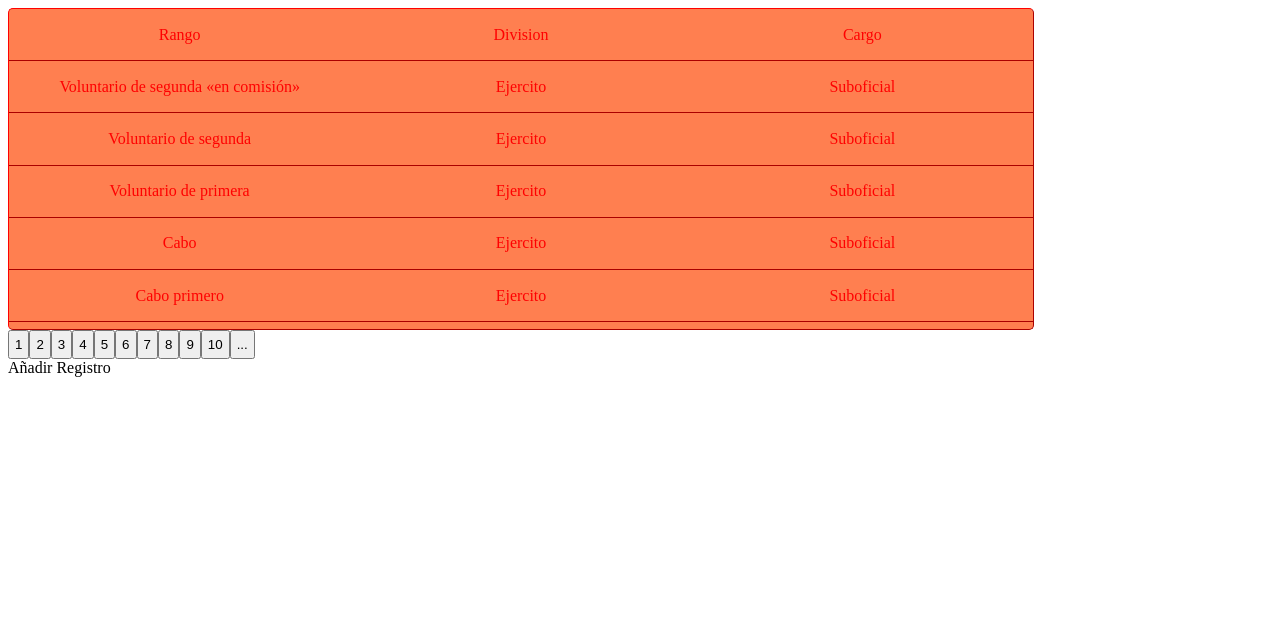
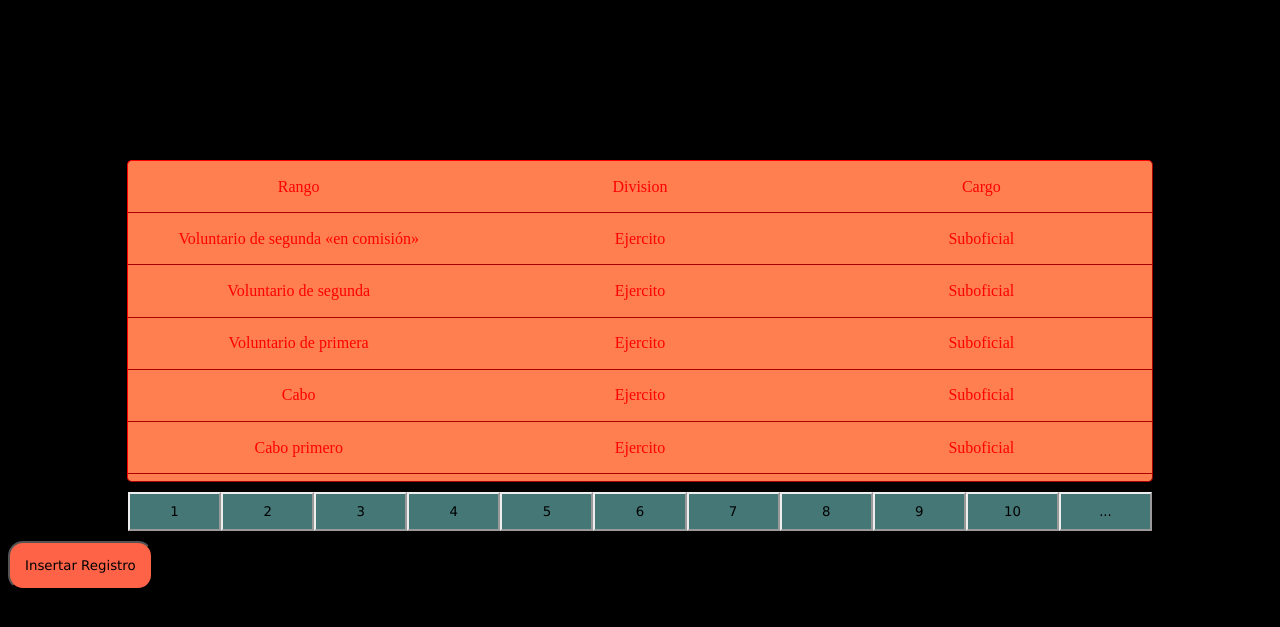
Before and after one commit to rodrigoacosta46/rodrigo_lab, a PHP site: page / in a window 1280 px wide. Shown: the top 627 px of the page. Run offline with PHP 8.4, Linux system fonts and the light colour scheme; data comes from the database, SQL or seed files in the repository.

Commit message:
insertar registros aleatorios

```diff
--- a/paginador/css/main.css
+++ b/paginador/css/main.css
@@ -1,3 +1,7 @@
+body{
+    background-color:black;
+}
+
 #container{
     display: flex;
     width: 80vw;
@@ -5,6 +9,7 @@
     background-color: coral;
     border-radius: 5px;
     border: outset 1px red;
+    margin: 20vh auto 0px;
 }
 
 .column{
@@ -24,8 +29,49 @@
 
 .pages{
     display: flex;
+    width: 80vw;
+    margin: 10px auto;
 }
 
 .pages button{
+    width: 25%;
+    padding: 10px;
+    background-color:rgba(149, 255, 255, 0.468);
+    border: outset 2px;
+    font-family: 'Lucida Sans', 'Lucida Sans Regular', 'Lucida Grande', 'Lucida Sans Unicode', Geneva, Verdana, sans-serif;
+    transition: all ease-in-out 0.5s;
+}
+
+.pages button:hover{
+    background-color: yellow;
+}
+
+.add{
+    padding: 15px;
+    border-radius: 15px;
+    background-color: tomato;
+    font-family: 'Lucida Sans', 'Lucida Sans Regular', 'Lucida Grande', 'Lucida Sans Unicode', Geneva, Verdana, sans-serif;
+    transition: all ease-in-out 0.5s;
+}
+
+.add:hover{
+    background-color: yellowgreen;
+}
+
+.correct{
+    display: flex;
+    margin: auto;
+    width: 100px;
     padding: 5px;
+    text-align: center;
+    background-color: green;
 }
+
+.false{
+    display: flex;
+    margin: auto;
+    width: 100px;
+    padding: 5px;
+    text-align: center;
+    background-color: red;
+}
--- a/paginador/index.php
+++ b/paginador/index.php
@@ -23,6 +23,8 @@
         </div>
     </div>
     <div class="pages"></div>
-    <div class="add">Añadir Registro</div>
+    <button class="add" onclick="insert()">Insertar Registro</button>
+    <div class="correct" style="display: none">Se insertó nuevo registro</div>
+    <div class="false" style="display: none">Hubo un error</div>
 </body>
 </html>
--- a/paginador/js/main.js
+++ b/paginador/js/main.js
@@ -1,6 +1,6 @@
 function page(num){
     $.ajax({
-        url: "model.php?page="+num,
+        url: "models/model.php?page="+num,
         dataType: 'JSON',
 
         success: function(res){
@@ -45,3 +45,32 @@ function change(num,last){
         $('.pages').prepend('<button onclick=change('+back+','+last+')>...</button>');
     }
 }
+
+function insert(){
+    $.ajax({
+        url: 'models/insert.php',
+
+        success: function(){
+            $('.correct').fadeIn('fast');
+            setTimeout(function(){
+                $('.correct').fadeOut('slow');
+            },1000);
+        },
+
+        error: function(){
+            $('.false').fadeIn('fast');
+            setTimeout(function(){
+                $('.false').fadeOut('slow');
+            },1000)
+        }
+    })
+}
+
+// efectos jquery test//
+$(document).ready(function(){
+    $('.pages button').hover(function(){
+        $(this).stop().slideUp('fast');
+    }, function(){
+        $(this).slideDown('fast');
+    });
+})
```
Also changed, not shown: paginador/models/insert.php (added, +24 -0 lines), paginador/models/model.php (renamed from paginador/model.php).
